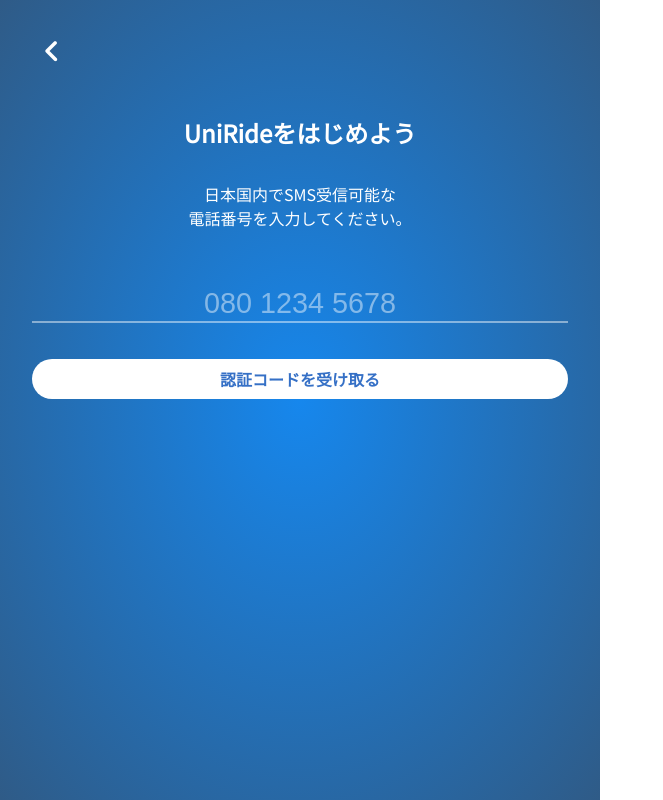
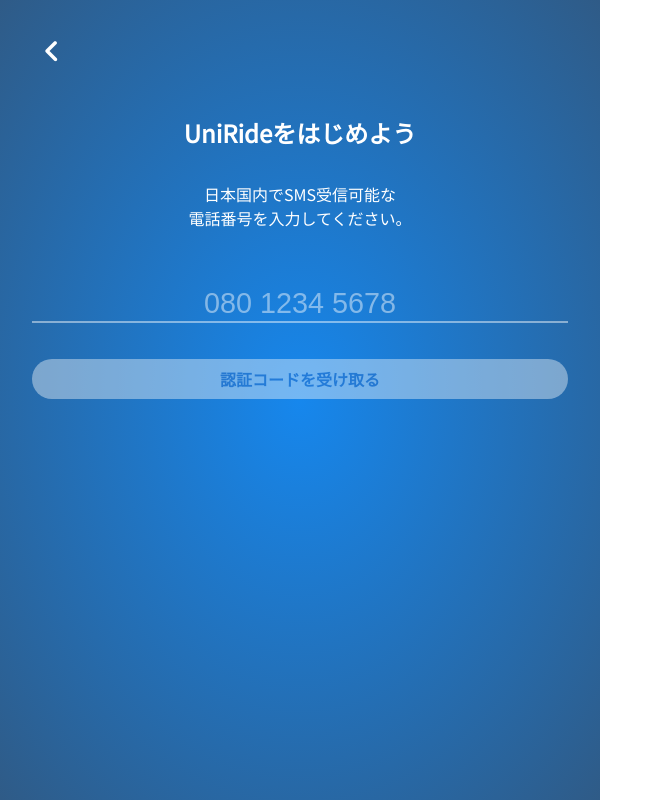
Before and after one commit to IkuakiR/2023Sic, a Next.js app in the folder src/: page /smartphoneApp/startPage/accountRegistration in a window 1280 px wide. Shown: the whole page, without its empty margins (0-663 px from the left). Built offline with nearby package versions, Linux system fonts and the light colour scheme.

Commit message:
電話番号のフォーマット完成

```diff
--- a/src/pages/smartphoneApp/startPage/accountRegistration/index.tsx
+++ b/src/pages/smartphoneApp/startPage/accountRegistration/index.tsx
@@ -1,37 +1,46 @@
 import { Frame } from '@/components/smartphoneApp/common/Frame'
-import { useState } from 'react'
+import { useState, useEffect } from 'react'
 import Button from '@/components/smartphoneApp/common/Button'
 import style from '@/styles/components/smartphoneApp/startPage/accountRegistration/account.module.css'
 
 function PhoneNumber() {
-    const [phoneNumber, setPhoneNumber] = useState('');
+    // 電話番号のstate
+    const [phoneNumber, setPhoneNumber] = useState<string>('');
 
-    const handleInputChange = (e) => {
-        let input = e.target.value;
-        // 半角数字のみを取得
-        input = input.replace(/[^\d]/g, '');
+    const handleInputChange = (e: React.ChangeEvent<HTMLInputElement>) => {
+        const value = e.target.value.replace(/[^\d]/g, '');
 
-        // フォーマット: "080 1234 5678"
-        if (input.length >= 4) {
-            input = input.slice(0, 3) + ' ' + input.slice(3);
-        }
-        if (input.length >= 9) {
-            input = input.slice(0, 8) + ' ' + input.slice(8);
-        }
+        // 11桁の電話番号09000000000を090 0000 0000の形式に整形する
+        const format = (str: string) => [
+            // 最初の3桁を切り出し
+            str.slice(0, 3),
+            // 次の4桁を切り出し
+            str.slice(3, 7),
+            // 最後の4桁を切り出し
+            str.slice(7, 11),
+            // undefinedや空の文字列を取り除き、切り出した3パーツを半角スペースで結合
+        ].filter(Boolean).join(' ');
 
-        setPhoneNumber(input);
+        // stateの変更にはset~~を用いる。
+        setPhoneNumber(format(value.slice(0, 11)));
     };
+
 
     return (
         <div className={style.wrap}>
             <h2 className={style.title}>UniRideをはじめよう</h2>
             <p className={style.text}>日本国内でSMS受信可能な<br />
                 電話番号を入力してください。</p>
-            <input type="number"
+            <input
+                type="text"
+                placeholder="080 1234 5678"
                 value={phoneNumber}
                 onChange={handleInputChange}
-                placeholder="080 1234 5678" className={style.phoneNumber} />
-            <Button disabled={false} text={'認証コードを受け取る'} mainColor={false} link={''} />
+                maxLength={13}
+                className={style.phoneNumber}
+            />
+
+            <Button disabled={phoneNumber.length === 13 ? false : true} text={'認証コードを受け取る'} mainColor={false} link={''} />
         </div>
     )
 }
--- a/src/styles/components/smartphoneApp/common/button.module.css
+++ b/src/styles/components/smartphoneApp/common/button.module.css
@@ -17,3 +17,18 @@
     border: none;
     color: #fff;
 }
+
+.disabledButton {
+    width: calc(100% - 4rem);
+    height: 2.5rem;
+    border-radius: 1.5rem;
+    border: none;
+    font-size: 1rem;
+    margin: 0 auto;
+    display: block;
+    font-weight: bold;
+    background: #fff;
+    color: #3570c6;
+    border: none;
+    opacity: 0.4;
+}
--- a/src/styles/components/smartphoneApp/startPage/accountRegistration/account.module.css
+++ b/src/styles/components/smartphoneApp/startPage/accountRegistration/account.module.css
@@ -29,6 +29,7 @@
     border-bottom: 2px solid #ffffff75;
     font-size: 1.8rem;
     text-align: center;
+    color: #fff;
 }
 
 .wrap .phoneNumber:focus {
```
